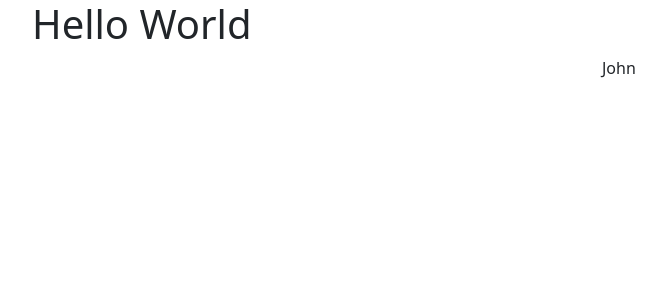
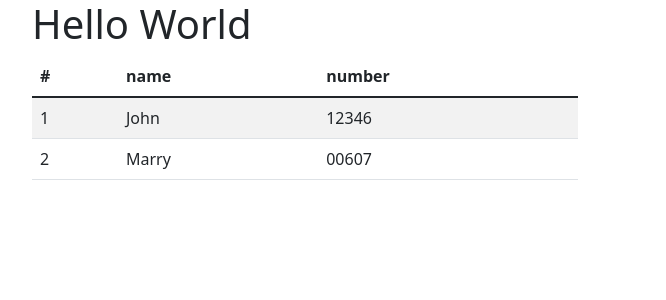
Before and after one commit to sir-ragna/django-phonebook, a Django app: page / in a window 1280 px wide. Shown: the top 300 px of the page, without its empty margins (50-716 px from the left). Run offline with Django 3.2, Linux system fonts and the light colour scheme; data comes from the database, SQL or seed files in the repository.

Commit message:
display users in a table

```diff
--- a/tutorial1/phonebook/templates/frontpage.html.j2
+++ b/tutorial1/phonebook/templates/frontpage.html.j2
@@ -8,15 +8,27 @@
     </div>
 </div>
 
-{% for record in phone_records %}
-    <div class="row">
-        <div class="col-6">
-            <span>{{ record.name }}</span>
-        </div>
-        <div class="col">
-            <span>{{ record.number }}</span>
-        </div>
+<div class="row">
+    <div class="col-6">
+        <table class="table table-striped">
+            <thead>
+                <tr>
+                    <th>#</th>
+                    <th>name</th>
+                    <th>number</th>
+                </tr>
+            </thead>
+            <tbody>
+            {% for record in phone_records %}
+                <tr>
+                    <td>{{ record.id     }}</td>
+                    <td>{{ record.name   }}</td>
+                    <td>{{ record.number }}</td>
+                </tr>
+            {% endfor %}
+            </tbody>
+        </table>
     </div>
-{% endfor %}
+</div>
 
 {% endblock content %}
--- a/tutorial1/phonebook/views.py
+++ b/tutorial1/phonebook/views.py
@@ -4,7 +4,15 @@
 from phonebook.models import PhoneRecord
 
 def index(request):
-    new_phone_record = PhoneRecord("1234", "John")
+
+    PhoneRecord.objects.all().delete() # remove all objects
+
+    # Create new user John
+    new_phone_record = PhoneRecord(name="John", number="12346")
+    new_phone_record.save()
+
+    # Create new user Mary
+    new_phone_record = PhoneRecord(name="Marry", number="00607")
     new_phone_record.save()
 
     all_records = PhoneRecord.objects.all()
```
